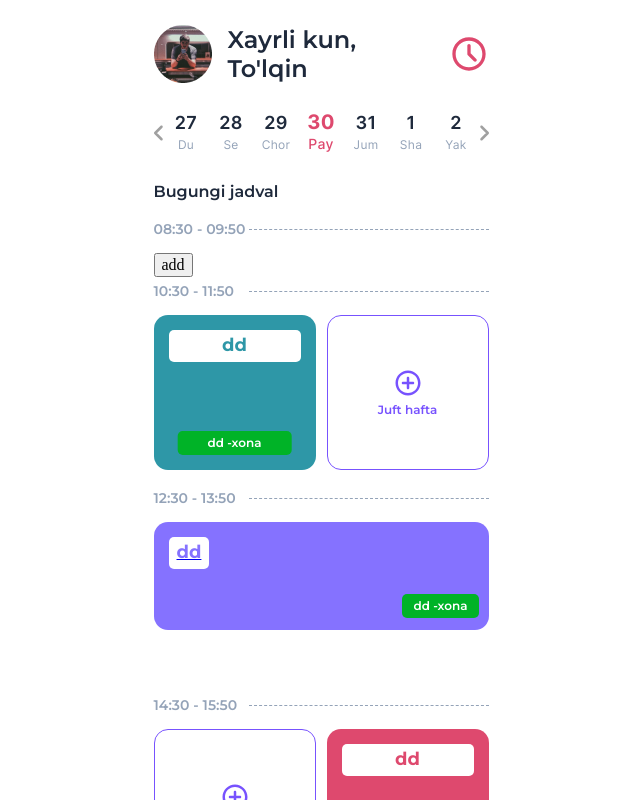
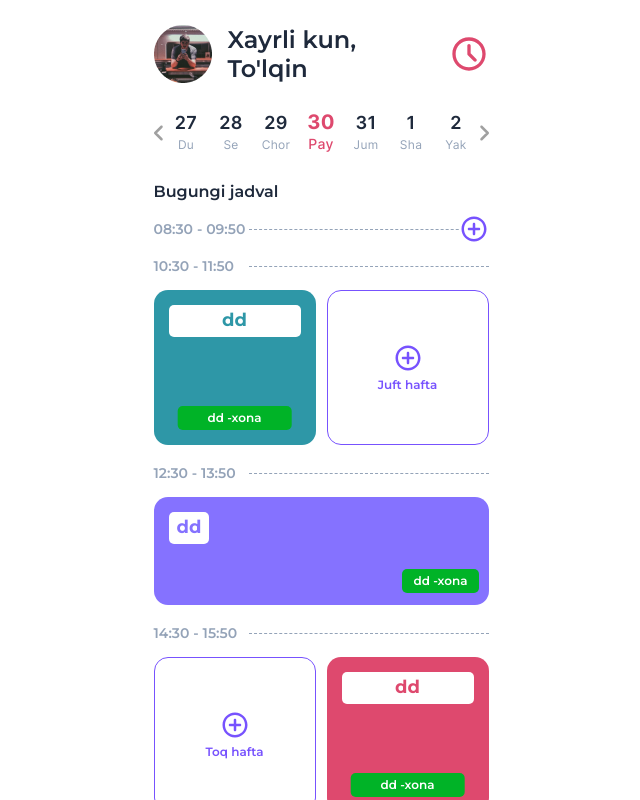
Before and after one commit to Tolkinxon/lesson_schedule, a React (Create React App) app: page / in a window 1280 px wide. Shown: the top 800 px of the page, without its empty margins (319-959 px from the left). Built offline with nearby package versions, Linux system fonts and the light colour scheme; data requests are answered from the project's data file.

Commit message:
some changes

```diff
--- a/src/components/Main.jsx
+++ b/src/components/Main.jsx
@@ -33,19 +33,7 @@ const Main = () => {
       if(staticData.length < 1) {
         request('http://localhost:3001/schedule')
         .then(data => {
-            data.forEach((item, idx) => {
-                let color = ''
-                switch(idx){
-                    case 0: color = '#DE496E'; break;
-                    case 1: color = '#8572FF'; break;
-                    case 2: color = '#2E97A7'; break;
-                    case 3: color = '#2E54A7'; break;
-                    case 4: color = '#2A54A7'; break;
-                }
 
-                item.color = color
-            })
-            console.log(data);
             dispatch(fetchData(data))
             preparingToRender(data)
         })
@@ -69,7 +57,22 @@ const Main = () => {
 
 
   const preparingToRender = (staticData) => {
+
     const newData = [...staticData]
+
+    newData.forEach((item, idx) => {
+        let color = ''
+        switch(idx){
+            case 0: color = '#DE496E'; break;
+            case 1: color = '#8572FF'; break;
+            case 2: color = '#2E97A7'; break;
+            case 3: color = '#5E54A7'; break;
+            case 4: color = '#2A54C7'; break;
+            default: color = 'red'; break;
+        }
+
+        item.color = color
+    })
 
     newData.sort((a, b) => a.timeLesson.slice(0, 2) - b.timeLesson.slice(0, 2))
 
--- a/src/components/Schedule__item.jsx
+++ b/src/components/Schedule__item.jsx
@@ -1,7 +1,7 @@
 import addSchedule from './../assets/add_schedule.svg'
 import { setFindTime, setFindOddOrEven, setFindId } from '../redux/actions'
 import { useDispatch } from 'react-redux'
-import { Link } from 'react-router-dom'
+import { Link, useNavigate } from 'react-router-dom'
 
 const OddOrEventElements = ({  item, idx  }) => {
 
@@ -21,7 +21,7 @@ const OddOrEventElements = ({  item, idx  }) => {
 
             if(subjectName == undefined){
                 return (
-                 <Link to="/add-schedule">
+                 <Link to="/add-schedule" style={{textDecoration: 'none'}}>
                        <div className={`schedule__add-new-schedule half-schedule ${element}`}  key={index} onClick={() => finding(idx, element)}>
                             <img className="schedule__add-new-schedule-img" src={ addSchedule } alt="add new schedule icon" />
 
@@ -35,7 +35,7 @@ const OddOrEventElements = ({  item, idx  }) => {
 
 
             return (
-                    <Link to="/add-schedule">
+                    <Link to="/add-schedule" style={{textDecoration: 'none'}}>
                         <div className={`schedule__item-body odd-or-even ${oddOrEven}`}  style={{backgroundColor: color}} key={index} onClick={() => {dispatch(setFindId(id)); dispatch(setFindOddOrEven(isTwoObj))}}>
                             <h3 className="schedule__item-subject" style={{color}}>{ subjectName }</h3>
 
@@ -61,7 +61,7 @@ const OnlyObjects = ({ item, idx }) => {
 
     return (
 
-            <Link to="/add-schedule">
+            <Link to="/add-schedule" style={{textDecoration: 'none'}}>
                 <div className="schedule__item-body" style={{backgroundColor: color}} key={idx} onClick={() => dispatch(setFindId(id))}>
                     <h3 className="schedule__item-subject" style={{color}}>{ subjectName }</h3>
 
@@ -77,6 +77,11 @@ const OnlyObjects = ({ item, idx }) => {
 }
 
 const Schedule__item = ({ item, idx }) => {
+
+    const dispatch = useDispatch()
+    const navigate = useNavigate()
+
+
 
     if(item.length == 2){
         const { timeLesson } = item[0]
@@ -102,8 +107,9 @@ const Schedule__item = ({ item, idx }) => {
                     <span className="schedule__item-time" >{ timeLesson }</span>
                     <span className="schedule__item-line" ></span>
                 </div>
-                <div className="schedule__item-body-wrappper " style={{height: item.id ? '155px': '10px'}}>
-                  { item.id ? <OnlyObjects item={ item }/> : <button>add</button> }
+                <div className="schedule__item-body-wrappper " style={{height: item.id ? '108px': '0px'}}>
+                  { item.id ? <OnlyObjects item={ item }/> :
+                  <img className="schedule__item-add-img" onClick={() => {dispatch(setFindTime(idx)); navigate('/add-schedule')}}  src={addSchedule} />}
                 </div>
             </li>
         )
--- a/src/css/index.css
+++ b/src/css/index.css
@@ -610,6 +610,13 @@ h1, h2, h3, h4, h5, h6, p {
   padding: 5px 11px;
   border-radius: 5px;
 }
+.schedule__item-add-img {
+  position: absolute;
+  right: 0px;
+  top: -39px;
+  background-color: white;
+  cursor: pointer;
+}
 .schedule .odd-or-even {
   max-width: 162px;
   width: 100%;
--- a/src/scss/all-components/_schedule.scss
+++ b/src/scss/all-components/_schedule.scss
@@ -100,6 +100,13 @@
             border-radius: 5px;
         }
 
+        &__item-add-img {
+            position: absolute;
+            right: 0px;
+            top: -39px;
+            background-color: white;
+            cursor: pointer;
+        }
 
         .odd-or-even {
             max-width: 162px;
```
Also changed, not shown: link.txt (added), 1 other file (tests, documents, lock files or other folders).
